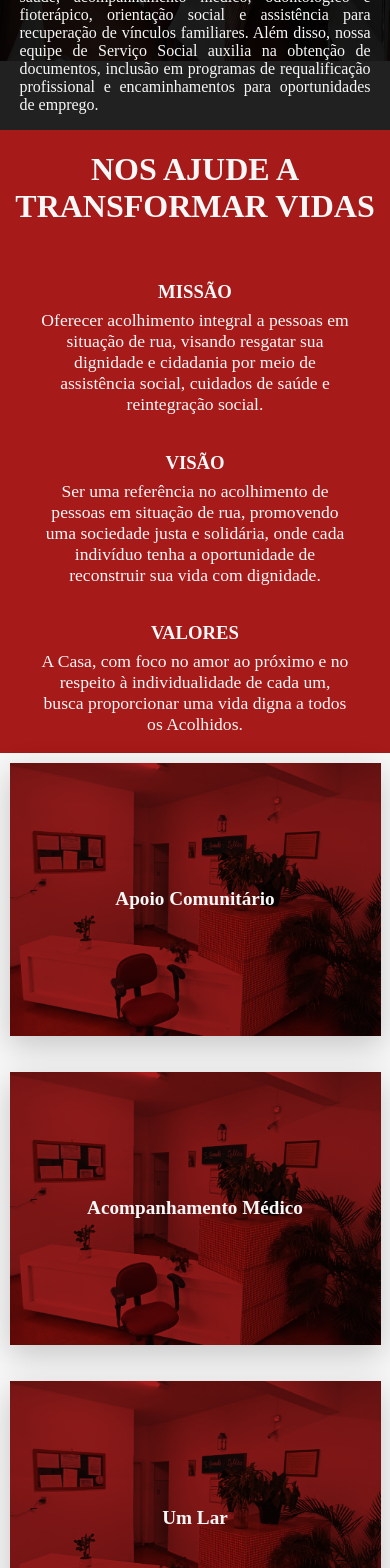
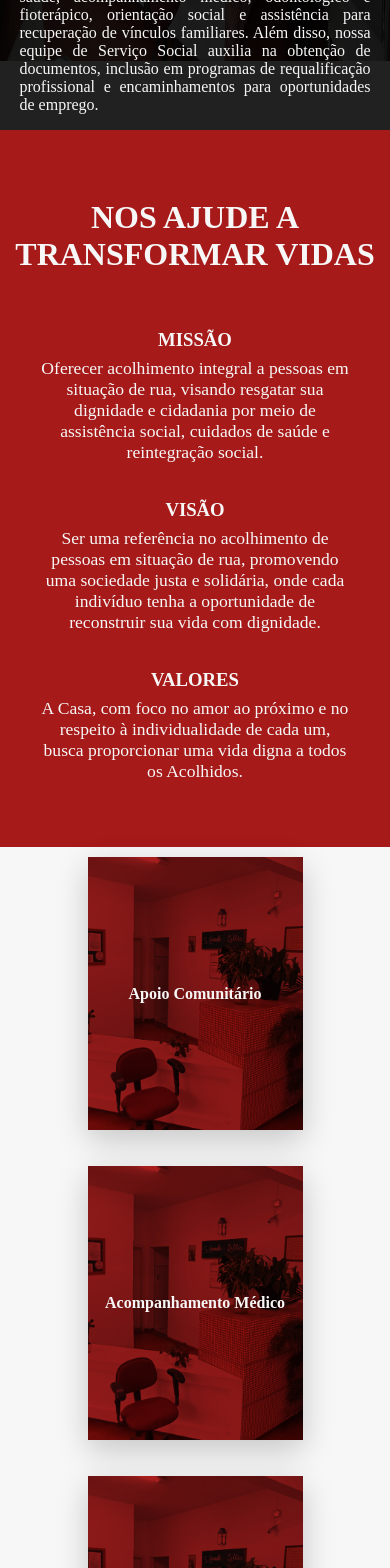
Before and after one commit to MathewsBaio/projeto-sao-camillo-lelis, a React (Create React App) app in the folder projeto-sao-camillo-lelis/: page / in a window 390 px wide. Shown: the part 1480-3048 px from the top of the page. Built offline with nearby package versions, Linux system fonts and the light colour scheme.

Commit message:
Correção no layout mobile do componente nossa histórias. Ajustes também nos cards do layout mobile e retirada dos cards desktop com display none no layout mobile.

```diff
--- a/projeto-sao-camillo-lelis/src/styles/card.css
+++ b/projeto-sao-camillo-lelis/src/styles/card.css
@@ -84,7 +84,7 @@
 
   /* Card individual */
   .card {
-    width: 90vw;
+    width: 50vw;
     min-height: 30vh;
 
     margin: 10px 0;
@@ -93,11 +93,11 @@
   }
 
   .card > h1 {
-    font-size: 1.2rem;
+    font-size: 1rem;
   }
 
   .card > p {
-    font-size: 1rem;
+    font-size: 0.8rem;
     text-align: center;
   }
 }
--- a/projeto-sao-camillo-lelis/src/styles/carrossel.css
+++ b/projeto-sao-camillo-lelis/src/styles/carrossel.css
@@ -97,7 +97,7 @@
 }
 
 .swiper-pagination-bullet {
-  background-color: white; /* Cor padrão das bolinhas */
+  background-color: gray; /* Cor padrão das bolinhas */
 }
 
 /* Bolinha ativa (quando o slide correspondente está ativo) */
@@ -125,20 +125,19 @@
   }
 
   .slide-image > img {
-    width: 60vw;
-    min-height: auto;
-    max-width: 100%;
+    display: none;
   }
 
   .slide-text {
     width: 90vw;
     font-size: 0.9rem;
     text-align: center;
+    margin-bottom: 10px;
   }
 
   /* Container das histórias */
   .container-historias {
-    min-height: 50vh;
+    height: 100vh;
     max-width: 100vw;
     overflow: hidden;
   }
@@ -154,6 +153,8 @@
     min-height: 60vh;
     max-width: 100vw;
     overflow: hidden;
+    padding-left: 20px;
+    padding-right: 20px;
   }
 
   .carousel {
@@ -165,8 +166,7 @@
   /* Swiper pagination e botões */
   .swiper-button-next,
   .swiper-button-prev {
-    font-size: 1.5rem;
-    color: red;
+    display: none;
   }
 
   .swiper-pagination-bullet {
--- a/projeto-sao-camillo-lelis/src/styles/styles.css
+++ b/projeto-sao-camillo-lelis/src/styles/styles.css
@@ -368,6 +368,14 @@ body {
     font-size: 1rem;
   }
 
+  .container-nossos-valores {
+    gap: 1rem;
+    width: 100vw;
+    min-height: 85vh;
+    background-color: #a61a19;
+    color: #f7f7f7;
+  }
+
   /* Rodapé */
   .container-footer {
     height: auto;
```
